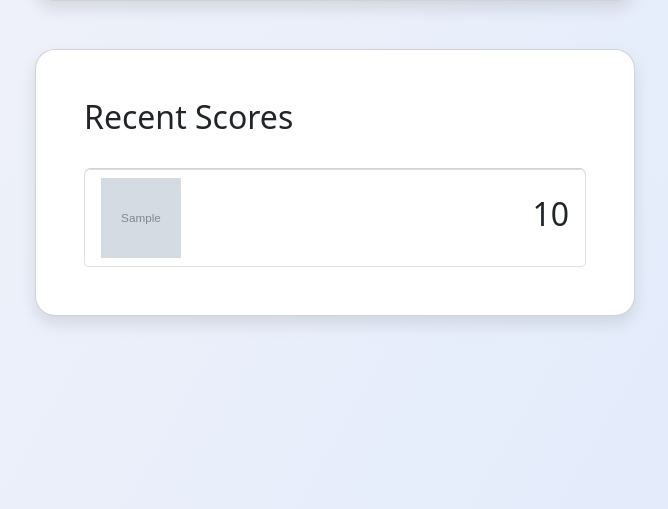
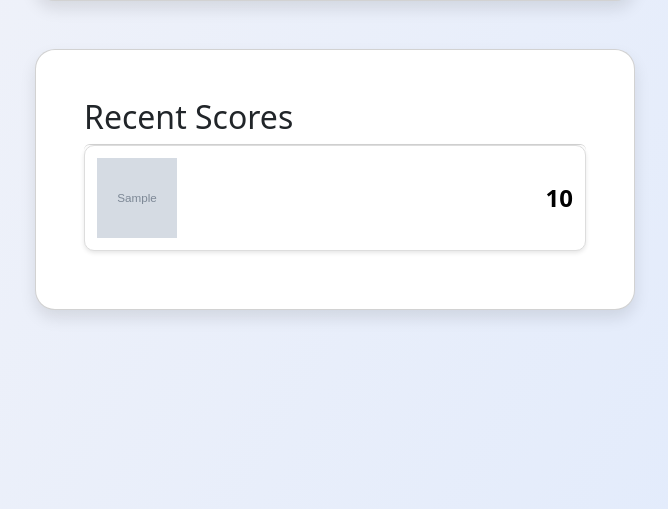
Before and after one commit to niketanand-7/GeoGuess-HoosWhere-, a Django app: page /user/1/ in a window 1280 px wide. Shown: the part 291-800 px from the top of the page, without its empty margins (332-1000 px from the left). Run offline with Django 4.2, Linux system fonts and the light colour scheme; tables that the repository leaves empty hold one stand-in row (values such as "Sample post"); grey boxes marked "Sample" are stand-in pictures.

Commit message:
Recent score small UI update + redirects to game.

```diff
--- a/geoGuess/templates/user/profile.html
+++ b/geoGuess/templates/user/profile.html
@@ -20,14 +20,47 @@
             height: 80px;
             display: block;
         }
-        li a {
+
+        .score-card {
             text-decoration: none;
-            display: block;
+            display: flex;
+            justify-content: start;
+            align-items: center;
+            padding: 12px;
+            margin-bottom: 10px;
+            background-color: white;
+            border: 1px solid #ddd;
+            border-radius: 10px;
+            box-shadow: 0 2px 4px rgba(0,0,0,0.1);
+            overflow: hidden;
         }
 
-        /* Style for the link hover effect */
-        li:hover {
-            background-color: #ddd;
+        .score-card:hover {
+            box-shadow: 0 4px 8px rgba(0,0,0,0.1);
+            background-color: #f8f9fa;
+        }
+
+        .score-card img {
+            width: 80px;
+            height: 80px;
+            margin-right: 15px;
+            object-fit: cover;
+        }
+
+        .score {
+            font-size: 1.5rem;
+            font-weight: bold; /* Make the score bold */
+            margin: 0;
+            padding: 0;
+            color: black;
+            flex-grow: 1;
+            text-align: right;
+        }
+
+        .list-group {
+            padding-left: 0;
+            list-style: none;
+            width: 100%;
         }
     </style>
       <div class="container mt-5">
@@ -61,16 +94,23 @@
             <div class="col-md-6">
                 <div class="card p-5">
                     <h2>Recent Scores</h2>
-                    <ul class="list-group mt-4" style="max-width: 600px">
+                    <div class="list-group">
                         {% for guess in recent_guesses %}
-                            <li class="list-group-item d-flex justify-content-between align-items-center">
-                                <img src="{{ guess.challenge.image.url }}" style="width: 80px;height: 80px;display: block;">
-                                <h2>
-                                    {{ guess.score }}
-                                </h2>
-                            </li>
+                            {% if guess.daily_challenge %}
+                                <a href="{% url 'daily_challenge' pk=guess.daily_challenge.pk %}" class="score-card">
+                                    <img src="{{ guess.challenge.image.url }}" alt="Challenge Image">
+                                    <span class="score">{{ guess.score }}</span>
+                                </a>
+                            {% else %}
+                                <div class="score-card">
+                                    <img src="{{ guess.challenge.image.url }}" alt="Challenge Image">
+                                    <span class="score">{{ guess.score }}</span>
+                                </div>
+                            {% endif %}
+                        {% empty %}
+                            <div class="score-card">No recent scores to display.</div>
                         {% endfor %}
-                    </ul>
+                    </div>
                 </div>
             </div>
         </div>
--- a/geoGuess/views.py
+++ b/geoGuess/views.py
@@ -67,8 +67,12 @@ def get_user_leaderboard_position(user):
             return index
     return None
 def get_recent_guesses(user):
-    guess_list = Guess.objects.filter(user=user)
-    return guess_list.order_by('-id')[:5]
+    guess_list = Guess.objects.filter(user=user).order_by('-id')[:5]
+    # This will add the daily_challenge information to each guess
+    for guess in guess_list:
+        guess.daily_challenge = DailyChallenge.objects.filter(challenge=guess.challenge).first()
+    return guess_list
+
 
 #Home View
 class Home(generic.TemplateView):
@@ -202,6 +206,7 @@ class LeaderboardView(LoginRequiredMixin, UserPassesTestMixin, generic.ListView)
     def test_func(self):
         return self.request.user.is_authenticated and not self.request.user.is_staff
 
+
 class ProfileView(generic.DetailView, UserPassesTestMixin):
     template_name = "user/profile.html"
     context_object_name = "user"
@@ -212,11 +217,24 @@ class ProfileView(generic.DetailView, UserPassesTestMixin):
     def get_context_data(self, **kwargs):
         context = super().get_context_data(**kwargs)
         context['stats'] = get_player_stats(self.get_object())
-        context['recent_guesses'] = get_recent_guesses(self.get_object())
+
+        # Retrieve the recent guesses and attach the related DailyChallenge
+        recent_guesses_with_challenge = []
+        for guess in get_recent_guesses(self.get_object()):
+            # Try to get the related DailyChallenge
+            daily_challenge = DailyChallenge.objects.filter(challenge=guess.challenge).first()
+
+            # Only include guesses that have an associated DailyChallenge
+            if daily_challenge:
+                guess.daily_challenge = daily_challenge
+                recent_guesses_with_challenge.append(guess)
+
+        context['recent_guesses'] = recent_guesses_with_challenge
         return context
 
     def test_func(self):
         return self.request.user.is_authenticated and not self.request.user.is_staff
+
 
 ##########################################################################3
 #Admin Views
```
Lines whose indentation alone changed are shown as unchanged.
